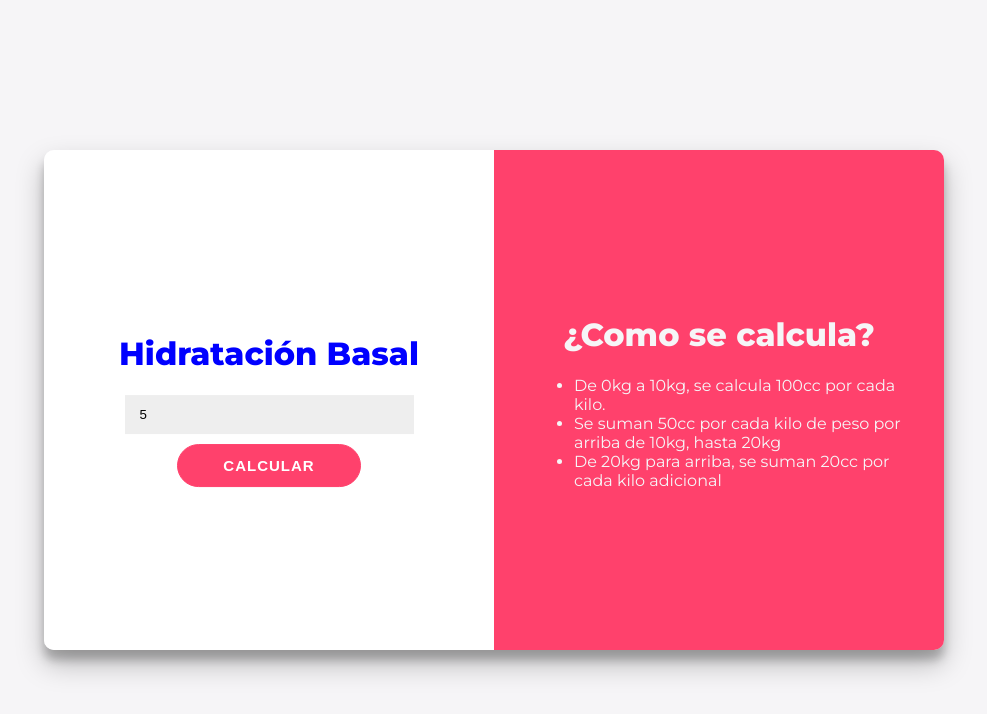
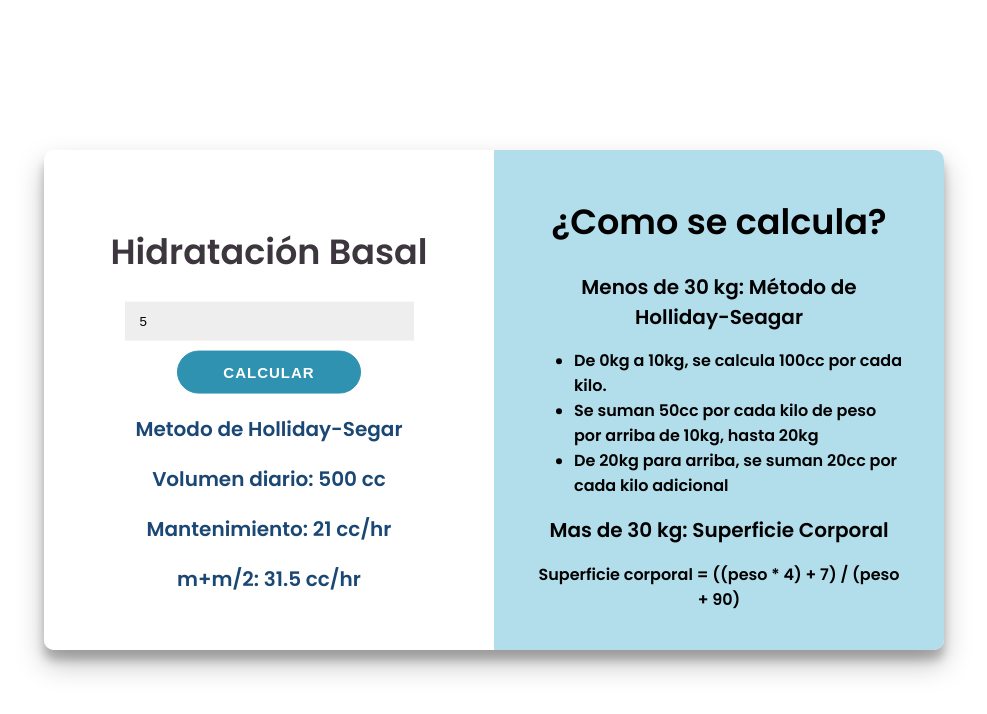
Before and after one commit to tschulzv/calculadora, a plain HTML site: page index.html in a window 1280 px wide. Both pictures are taken after typing "5" into the empty fields and a click on the button "CALCULAR". Shown: the whole page, without its empty margins (146-1133 px from the left). Drawn offline with Linux system fonts and the light colour scheme.

Commit message:
added js file, updated html and css files

```diff
--- a/index.html
+++ b/index.html
@@ -4,28 +4,35 @@
 <html>
 	<head>
         <title>Calculadora de hidratación</title>
-        <link rel="stylesheet" href="./style.css"
+        <link rel="stylesheet" href="./style.css">
+        <script src="./script.js" defer></script>
     </head>
 	<body>
         <div id="contenedor">
             <div id="calculadora">
                 <div class="contenido">
                     <h1>Hidratación Basal</h1>
-                    <input class="item" id="peso" type="number" placeholder="Peso en kg" />
+                    <input class="item" id="peso" type="number" placeholder="Ingrese el peso en kg." />
                     <p class="item" id="error"> * Debe completar todos los datos</p>
-                    <button class="item">Calcular</button>
-                    <p class="item resultado" id="flu">71cc/h</p>
-                    <p class="item resultado" id="man">m+m/2 : 105cc/h</p>
+                    <button class="item" id="calcular">Calcular</button>
+                    <p class="resultado" id="metodo">Metodo</p>
+                    <p class="resultado" id="volumen">cc</p>
+                    <p class="resultado" id="volumen2">cc</p>
+                    <p class="resultado" id="flu">71cc/h</p>
+                    <p class="resultado" id="man">m+m/2 : 105cc/h</p>
                 </div>
             </div>
             <div id="detalle">
                 <div class="contenido">
-                    <h1 style="color: #f6f5f7">¿Como se calcula?</h1>
+                    <h1 style="color: black">¿Como se calcula?</h1>
+                    <h2 style="color: black"> Menos de 30 kg: Método de Holliday-Seagar</h2>
                     <ul class="lista">
                         <li>De 0kg a 10kg, se calcula 100cc por cada kilo.</li>
                         <li>Se suman 50cc por cada kilo de peso por arriba de 10kg, hasta 20kg</li>
                         <li>De 20kg para arriba, se suman 20cc por cada kilo adicional</li>
                     </ul>
+                    <h2 style="color: black"> Mas de 30 kg: Superficie Corporal </h2>
+                    <p> Superficie corporal = ((peso * 4) + 7) / (peso + 90)</p>
                 </div>
             </div>
         </div>
--- /dev/null
+++ b/script.js
@@ -0,0 +1,77 @@
+// ELEMENTOS
+let form = document.getElementById('calculadora');
+const CALCULAR = document.getElementById('calcular');
+const ERROR = document.getElementById('error');
+const FLU = document.getElementById('flu');
+const MAN = document.getElementById('man');
+const METODO = document.getElementById('metodo');
+const VOLUMEN = document.getElementById('volumen');
+const VOLUMEN2 = document.getElementById('volumen2'); // para *2000 (metodo SC)
+
+//EVENTOS
+CALCULAR.addEventListener('click', ()=> {
+    const DATO = document.getElementById('peso').valueAsNumber;
+
+    //VALIDACION
+    if (DATO <= 0){ // ERROR : menor o igual a 0
+        ERROR.style.display = 'block';
+        FLU.style.display = 'none';
+        MAN.style.display = 'none';
+    }
+    else {
+        ERROR.style.display = 'none';
+        let vol = calcVolumen(DATO);
+        let flujo = calcFlujo(vol);
+        FLU.innerHTML = 'Mantenimiento: '+ flujo + ' cc/hr';
+
+        if (DATO <= 30){ // menor o igual a 30 kg
+            let mantenimiento = flujo * 1.5;
+            METODO.innerHTML = 'Metodo de Holliday-Segar';
+            VOLUMEN.innerHTML = 'Volumen diario: '+ vol + ' cc';
+            MAN.innerHTML = 'm+m/2: ' + mantenimiento + ' cc/hr';
+            MAN.style.display = 'block';
+        }
+
+        else { // mayor a 30 kg
+            METODO.innerHTML = 'Metodo de Superficie Corporal';
+            VOLUMEN.innerHTML = 'Volumen diario(*1500): '+ (Math.round(vol*1500)) + ' cc';
+            VOLUMEN2.innerHTML = 'Volumen diario (*2000): '+ (Math.round(vol*2000)) +' cc';
+            VOLUMEN2.style.display = 'block';
+        }
+        VOLUMEN.style.display = 'block';
+        METODO.style.display = 'block';
+        FLU.style.display = 'block';
+
+    }
+})
+
+function calcVolumen(peso){
+    let suma = 0;
+    if (peso <= 30){
+        if (peso <= 10){
+            suma = peso * 100;
+            return suma;
+        }
+        else suma = 10 * 100;
+        if (peso <= 20){
+            suma = suma + (peso - 10) * 50;
+            return suma;
+        }
+        else suma = suma + 10 * 50;
+        if (peso > 20){
+            suma = suma + (peso - 20) * 20;
+            return suma;
+        }
+    }
+    else {
+        return ((peso * 4) + 7) / (peso + 90);
+    }
+}
+
+function calcFlujo(volumen){
+        return Math.round(volumen / 24);
+   /* }
+    else {
+        return 1500*(Math.round(((peso * 4) + 7) / (peso + 90)))
+    }*/
+}
--- a/style.css
+++ b/style.css
@@ -1,12 +1,19 @@
-@import url('https://fonts.googleapis.com/css?family=Montserrat:400,800');
+/*@import url('https://fonts.googleapis.com/css?family=Montserrat:400,800');
+@import url('https://fonts.googleapis.com/css2?family=Afacad&display=swap');*/
+@import url('https://fonts.googleapis.com/css2?family=Poppins:wght@600&display=swap');
+h1{
+    font-size: 35px;
+	font-weight: bold;
+}
 
-h1 {
-    color: blue;
+h2{
+    font-size: 20px;
+	font-weight: bold;
 }
 
 body{
-    background: #f6f5f7;
-    font-family: 'Montserrat', sans-serif;
+    background: white;
+    font-family: 'Poppins', sans-serif;
     color: #3E363F;
 }
 
@@ -34,12 +41,12 @@ body{
 }
 
 #detalle{
-    background: #FF416C;
+    background: #B2DDEA;
     /* Con estas 3 lineas vamos a hacer que los divs queden lado a lado */
     width: 50%;
     height: 100%;
     float: left;
-    color: #f6f5f7;
+    color: black;
 }
 
 .contenido{
@@ -64,8 +71,8 @@ button {
 	font-weight: bold;
 	padding: 12px 45px;
 	border-radius: 30px;
-	background-color: #FF416C;
-	border: 1px solid #FF416C;
+	background-color: #2F92B1;
+	border: 1px solid #2F92B1;
 	color: #FFFFFF;
 	text-transform: uppercase;
 	letter-spacing: 1px;
@@ -83,9 +90,9 @@ button:active {
 }
 
 .resultado{
-    color: #0A81D1;
+    color: #1A4774;
     font-weight: bold;
-    font-size: 25px;
+    font-size: 20px;
     margin-bottom: 5px;
     display: none;
 }
```
